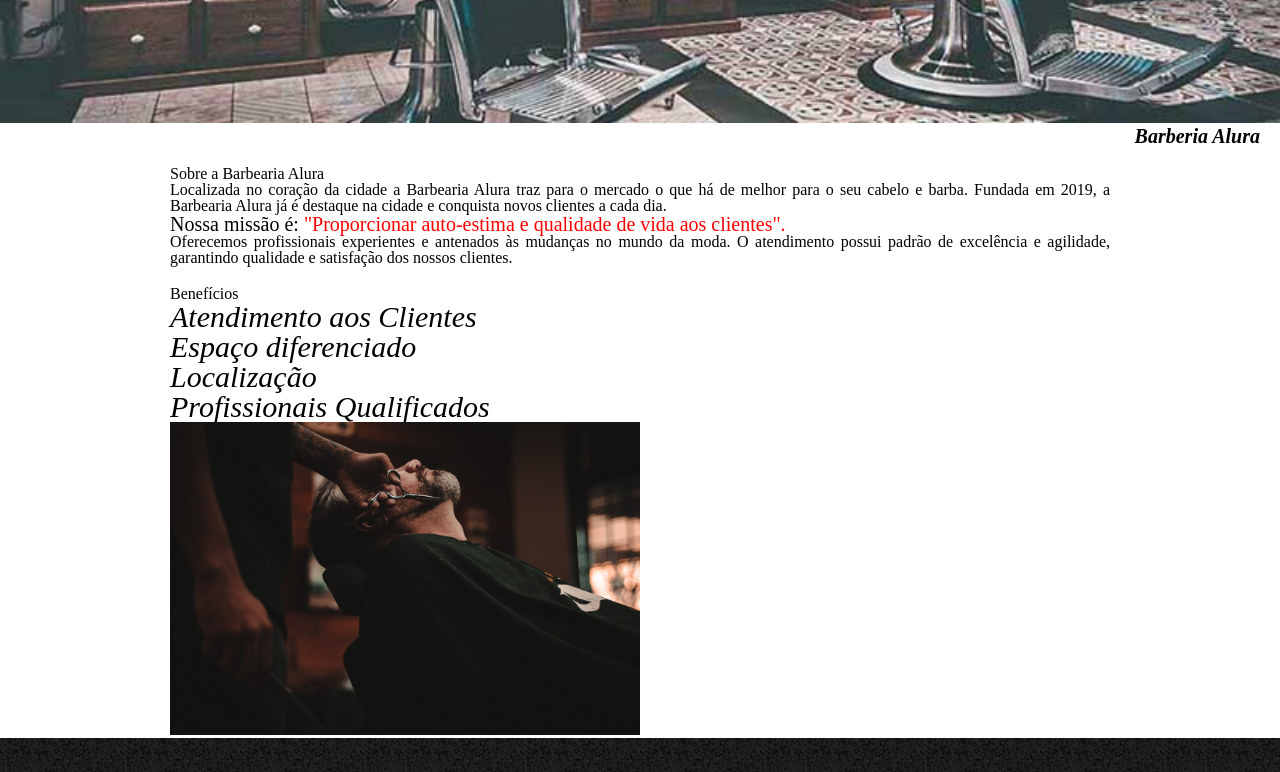
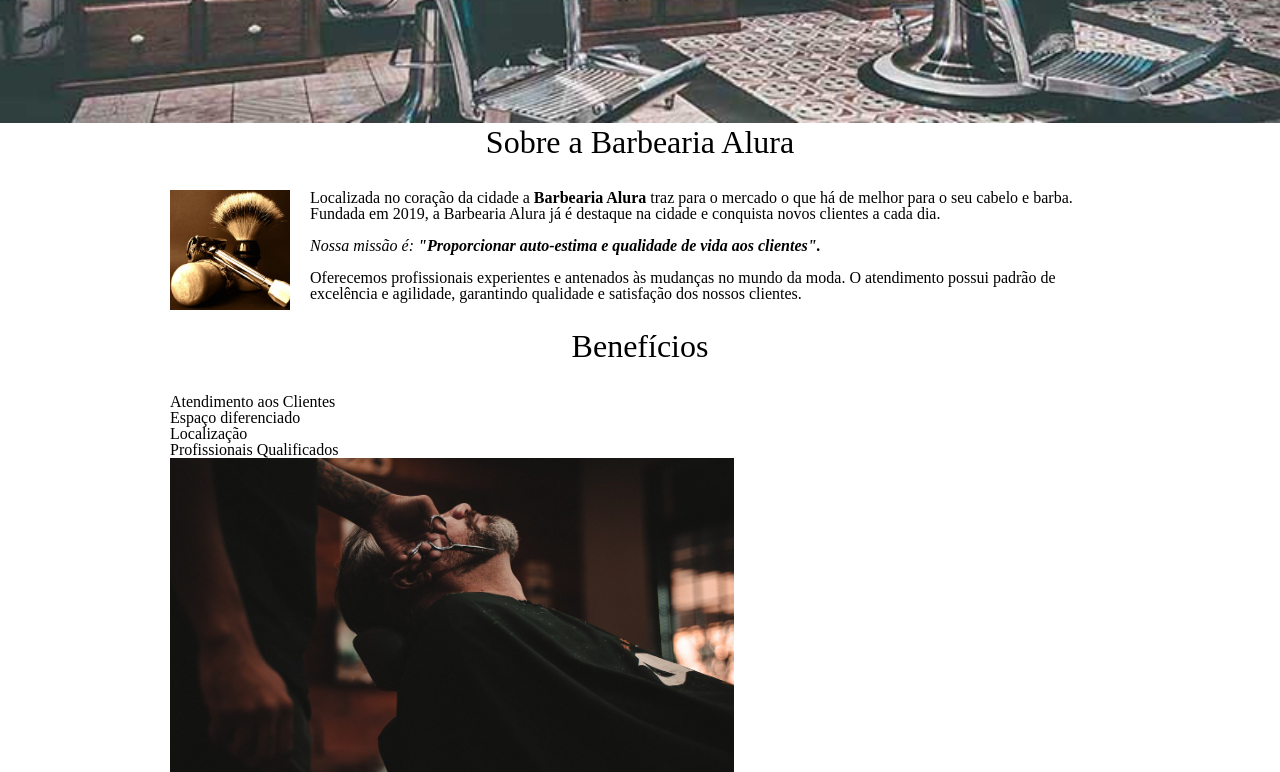
Before and after one commit to kafraga/cursofrontend, a plain HTML site: page index.html in a window 1280 px wide. Shown: the part 650-1422 px from the top of the page. Drawn offline with Linux system fonts and the light colour scheme.

Commit message:
Atualização do projeto até Parte4 final da Aula 01

```diff
--- a/index.html
+++ b/index.html
@@ -4,7 +4,6 @@
 		<meta charset="UTF-8">
 		<title>Barbearia Alura</title>
 		<link rel="stylesheet" type="text/css" href="reset.css">
-		<link rel="stylesheet" href="style-home.css">
 		<link rel="stylesheet" type="text/css" href="style.css">
 	</head>
 	<body>
@@ -20,23 +19,21 @@
 				</nav>
 			</div>
 		</header>
-		<div class="titulo-banner">
-			<img src="banner.jpg">
-			<h1>Barberia Alura</h1>
-		</div>
-		<div class="principal">
-			<div class="texto-principal">
-			<h2>Sobre a Barbearia Alura</h2>
+			<img class="banner" src="banner.jpg">
+		<main>
+			<section class="principal">
+				<h2 class="titulo-principal">Sobre a Barbearia Alura</h2>
+
+				<img class="utensilios" src="utensilios.jpg" alt="Utensilios de um barbeiro">
 
 				<p>Localizada no coração da cidade a <strong>Barbearia Alura</strong> traz para o mercado o que há de melhor para o seu cabelo e barba. Fundada em 2019, a Barbearia Alura já é destaque na cidade e conquista novos clientes a cada dia.</p>
 
 				<p id="missao"><em>Nossa missão é: <strong>"Proporcionar auto-estima e qualidade de vida aos clientes".</strong></em></p>
 
 				<p>Oferecemos profissionais experientes e antenados às mudanças no mundo da moda. O atendimento possui padrão de excelência e agilidade, garantindo qualidade e satisfação dos nossos clientes.</p>
-			</div>
-		</div>
-		<div class="beneficios">
-			<h3 class="titulo-centralizado">Benefícios</h3>
+			</section>
+			<section class="beneficios">
+				<h3 class="titulo-principal">Benefícios</h3>
 
 				<ul class="lista-beneficios">
 					<li class="itens">Atendimento aos Clientes</li>
@@ -46,7 +43,8 @@
 				</ul>
 
 				<img src="beneficios.jpg" class="imagembeneficios">
-		</div>
+			</section>
+		</main>
 		<footer>
 			<img src="logo-branco.png">
 			<p class="copyright">&copy; Copyright Barbearia Alura - 2019</p>
--- a/style.css
+++ b/style.css
@@ -124,10 +124,60 @@ form label, form legend {
 	font-size: 18px;
 	border: none;
 	border-radius: 5px;
-	transition: 1s background;
+	transition: 1s all;
 	cursor: pointer;
 }
 
 .enviar:hover{
 	background: darkorange;
+	transform: scale(1.2);
 }
+
+table{
+	margin: 20px 0 40px;
+}
+
+thead{
+	background: #555555;
+	color: white;
+	font-weight: bold;
+}
+
+td, th{
+	border: 1px solid #000000;
+	padding: 8px 15px;
+}
+
+/* css da página inicial */
+.banner {
+	width: 100%;
+}
+
+.titulo-principal {
+	text-align: center;
+	font-size: 2em;
+	margin: 0 0 1em;
+	clear: left;
+}
+
+.principal p {
+	margin: 0 0 1em;
+}
+
+.principal strong {
+	font-weight: bold;
+}
+
+.principal em {
+	font-style: italic;
+}
+
+.utensilios{
+	width: 120px;
+	float: left;
+	margin: 0px 20px 20px 0px;
+}
+
+.imagembeneficios {
+	width: 60%;
+}
```
Also changed, not shown: contato.html (+24 -0 lines), utensilios.jpg (added). Lines whose indentation alone changed are shown as unchanged.
